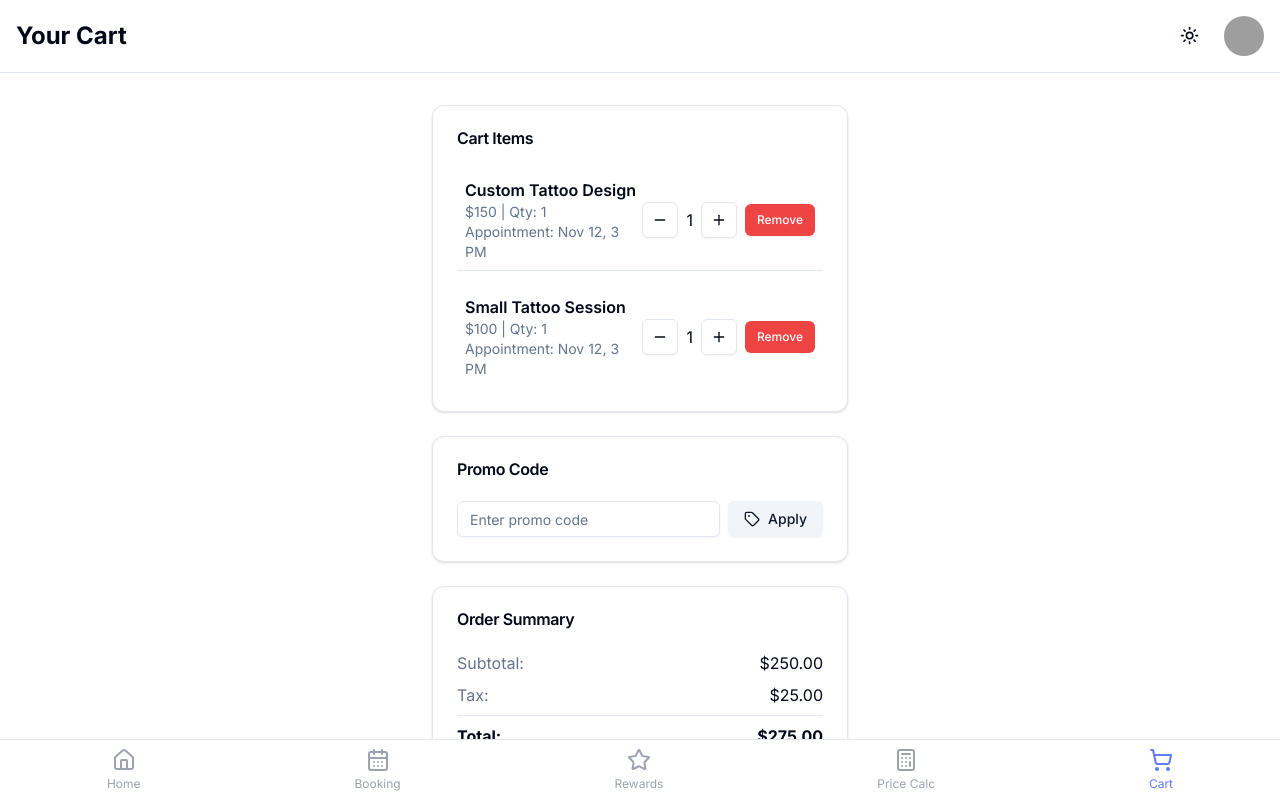
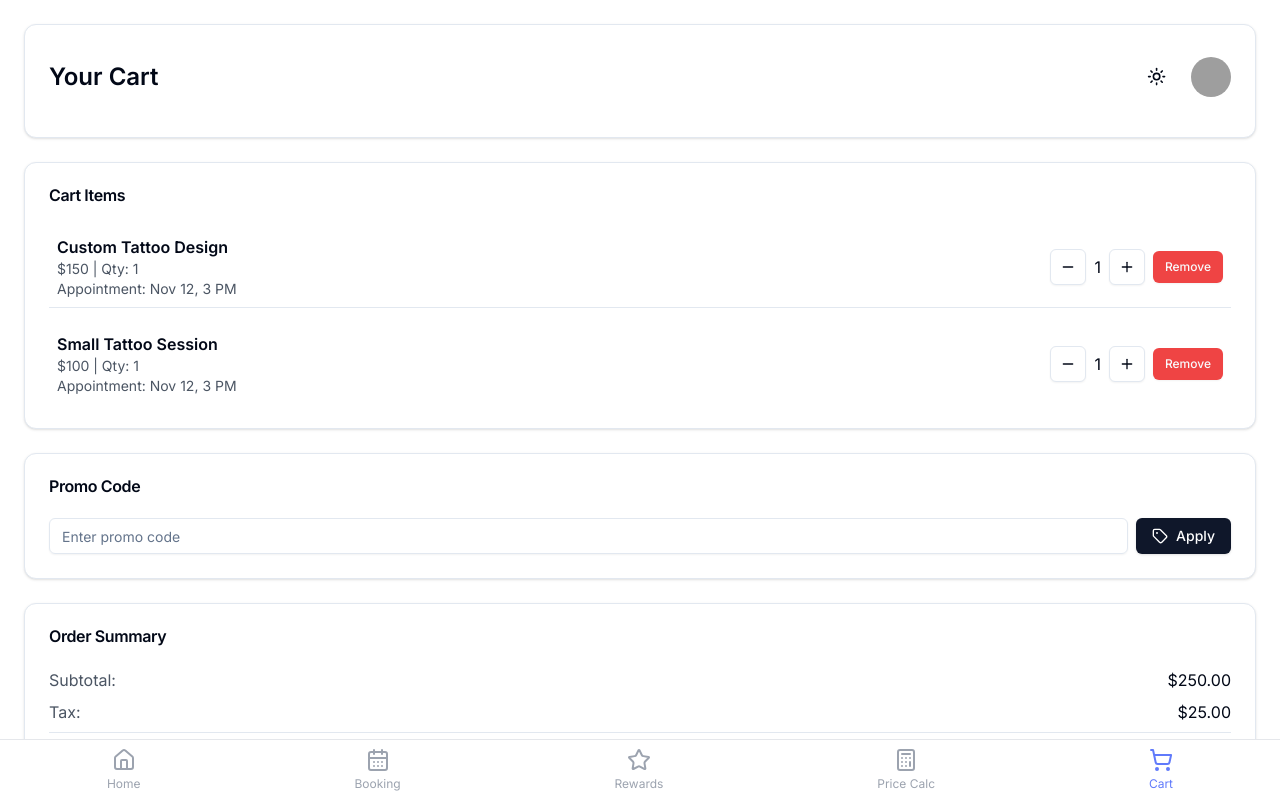
Before and after one commit to minaehab1/TattooApp-Converted, a Next.js app: page /cart in a window 1280 px wide. Shown: the top 798 px of the page. Built offline with nearby package versions, Linux system fonts and the light colour scheme; grey boxes are pictures that could not be loaded.

Commit message:
cart page better

```diff
--- a/app/cart/page.tsx
+++ b/app/cart/page.tsx
@@ -2,19 +2,16 @@
 
 import { useState } from 'react'
 import Image from 'next/image'
-import Link from 'next/link'
 import { motion } from 'framer-motion'
-import { useMediaQuery } from 'react-responsive'
 import { Button } from "@/components/ui/button"
 import { Input } from "@/components/ui/input"
 import { Card, CardContent, CardHeader, CardTitle } from "@/components/ui/card"
-import { Minus, Plus, Tag, ChevronDown, Home, Calendar, Gift, Calculator, ShoppingCart } from 'lucide-react'
+import { Minus, Plus, Tag, ChevronDown } from 'lucide-react'
 import { Avatar, AvatarFallback, AvatarImage } from "@/components/ui/avatar"
 import { ThemeToggle } from '@/components/ThemeToggle'
-import BottomNavbar from '@/components/BottomNavbar';
+import BottomNavbar from '@/components/BottomNavbar'
 
 export default function CartPage() {
-  const isTabletOrMobile = useMediaQuery({ query: '(max-width: 1024px)' })
   const [cartItems, setCartItems] = useState([
     {
       id: 1,
@@ -59,11 +56,11 @@ export default function CartPage() {
   }
 
   return (
-    <div className="min-h-screen flex flex-col bg-background">
-      <header className="flex items-center justify-between p-4 border-b">
-        <div className="flex items-center space-x-4">
-          <h1 className="text-2xl font-bold">Your Cart</h1>
-        </div>
+    <div className="bg-white min-h-screen p-6 pb-24">
+      <Card className="mb-6">
+        <CardContent className="p-6 pt-8">
+          <div className="flex items-center justify-between mb-4">
+            <h1 className="text-2xl font-semibold">Your Cart</h1>
             <div className="flex items-center space-x-4">
               <ThemeToggle />
               <Avatar>
@@ -71,15 +68,17 @@ export default function CartPage() {
                 <AvatarFallback>JD</AvatarFallback>
               </Avatar>
             </div>
-      </header>
+          </div>
+        </CardContent>
+      </Card>
 
       <motion.div
         initial={{ opacity: 0, y: 20 }}
         animate={{ opacity: 1, y: 0 }}
         transition={{ duration: 0.5 }}
-        className="flex-grow container mx-auto px-4 py-8 max-w-md"
+        className="space-y-6"
       >
-        <Card className="mb-6">
+        <Card>
           <CardHeader>
             <CardTitle>Cart Items</CardTitle>
           </CardHeader>
@@ -88,8 +87,8 @@ export default function CartPage() {
               <div key={item.id} className="flex items-center justify-between p-2 border-b last:border-b-0">
                 <div>
                   <h2 className="font-semibold">{item.name}</h2>
-                  <p className="text-sm text-muted-foreground">${item.price} | Qty: {item.quantity}</p>
-                  <p className="text-sm text-muted-foreground">Appointment: {item.appointment}</p>
+                  <p className="text-sm text-gray-600">${item.price} | Qty: {item.quantity}</p>
+                  <p className="text-sm text-gray-600">Appointment: {item.appointment}</p>
                 </div>
                 <div className="flex items-center space-x-2">
                   <Button
@@ -122,7 +121,7 @@ export default function CartPage() {
           </CardContent>
         </Card>
 
-        <Card className="mb-6">
+        <Card>
           <CardHeader>
             <CardTitle>Promo Code</CardTitle>
           </CardHeader>
@@ -135,30 +134,30 @@ export default function CartPage() {
                 onChange={(e) => setPromoCode(e.target.value)}
                 className="flex-grow"
               />
-              <Button variant="secondary" onClick={handleApplyDiscount}>
+              <Button onClick={handleApplyDiscount} className="bg-[#607AFB] text-white hover:bg-[#4c62c9]">
                 <Tag className="mr-2 h-4 w-4" /> Apply
               </Button>
             </div>
           </CardContent>
         </Card>
 
-        <Card className="mb-6">
+        <Card>
           <CardHeader>
             <CardTitle>Order Summary</CardTitle>
           </CardHeader>
           <CardContent>
             <div className="space-y-2">
               <div className="flex justify-between">
-                <span className="text-muted-foreground">Subtotal:</span>
+                <span className="text-gray-600">Subtotal:</span>
                 <span>${subtotal.toFixed(2)}</span>
               </div>
               <div className="flex justify-between">
-                <span className="text-muted-foreground">Tax:</span>
+                <span className="text-gray-600">Tax:</span>
                 <span>${(subtotal * 0.1).toFixed(2)}</span>
               </div>
               {discount > 0 && (
                 <div className="flex justify-between">
-                  <span className="text-muted-foreground">Discount:</span>
+                  <span className="text-gray-600">Discount:</span>
                   <span>-${discount.toFixed(2)}</span>
                 </div>
               )}
@@ -177,18 +176,18 @@ export default function CartPage() {
             </Button>
             {showBreakdown && (
               <div className="mt-4 space-y-2">
-                <p className="text-sm text-muted-foreground">Detailed price breakdown:</p>
+                <p className="text-sm text-gray-600">Detailed price breakdown:</p>
                 {/* Add more detailed breakdown here */}
               </div>
             )}
           </CardContent>
         </Card>
 
-        <Button className="w-full bg-primary text-primary-foreground py-6 text-lg">
+        <Button className="w-full bg-[#607AFB] text-white hover:bg-[#4c62c9] py-6 text-lg">
           Proceed to Checkout
         </Button>
 
-        <div className="bg-destructive/10 border-l-4 border-destructive text-destructive p-4 rounded-md mt-6">
+        <div className="bg-red-100 border-l-4 border-red-500 text-red-700 p-4 rounded-md">
           <p className="flex items-center">
             <span className="mr-2">⚠️</span>
             Final pricing is provided after consulting with the artist for accuracy.
```
Lines whose indentation alone changed are shown as unchanged.
